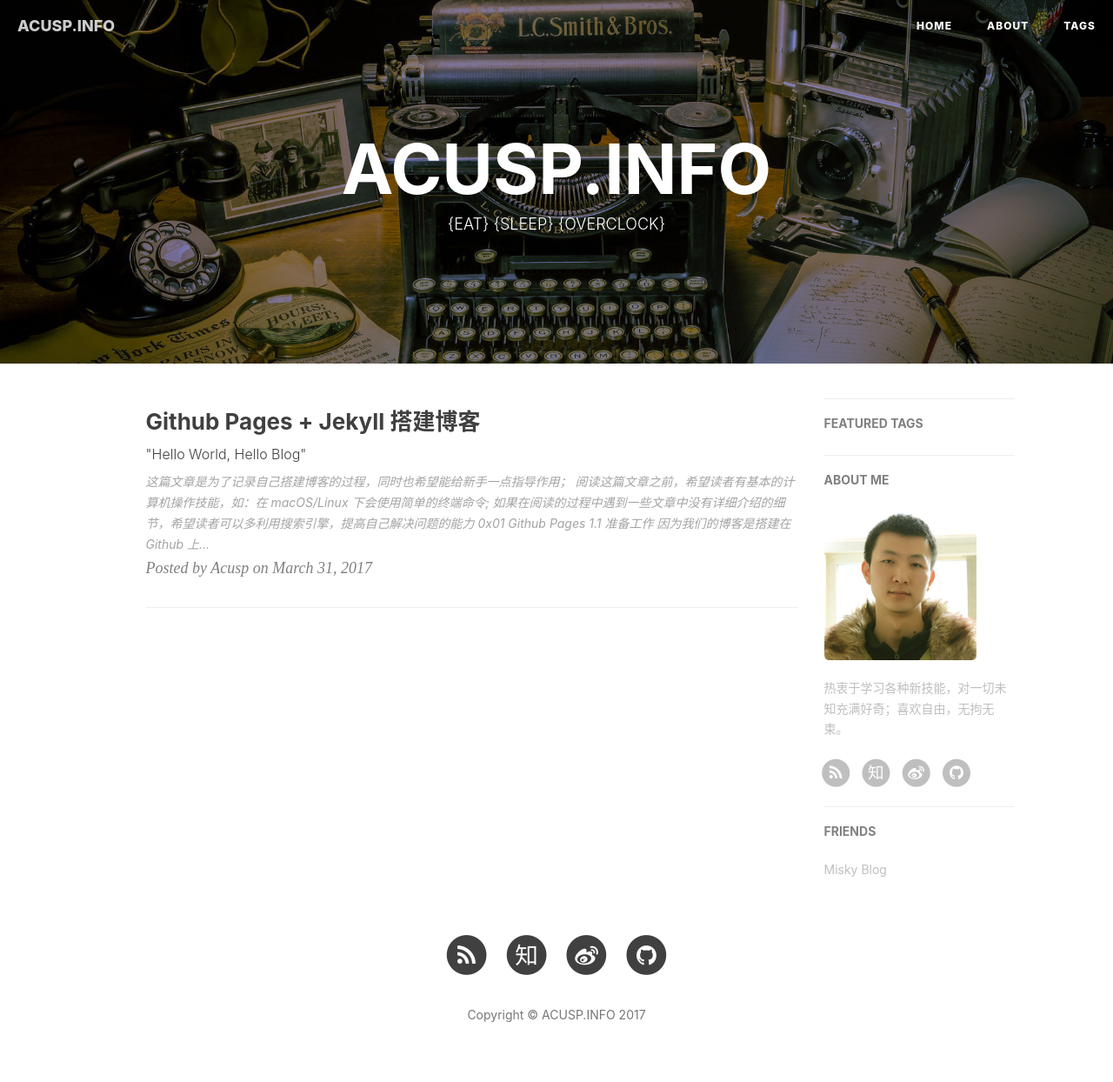
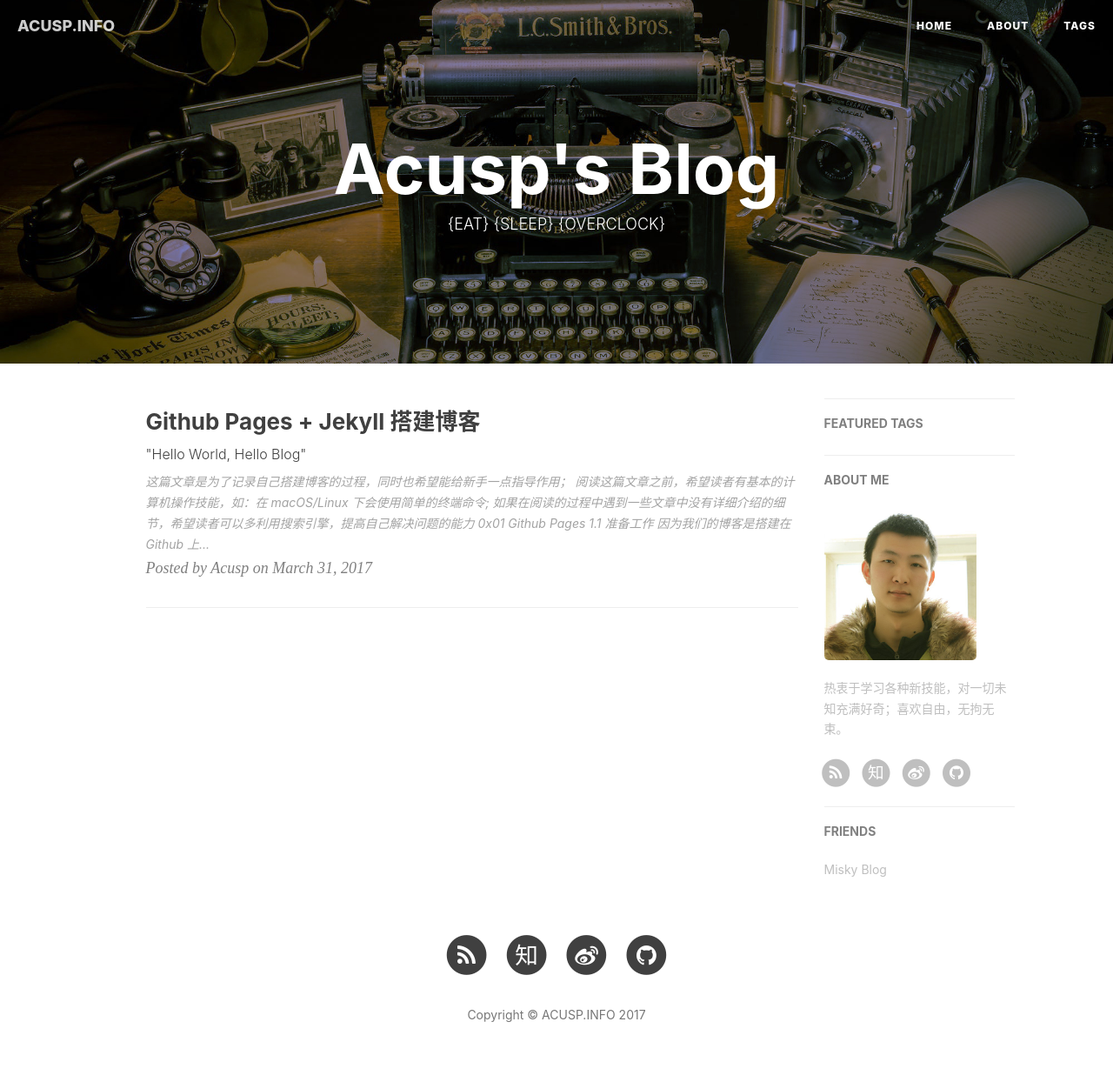
Before and after one commit to acusp/AC-Blog, a Jekyll site: the page built from index.html, in a window 1280 px wide. Shown: the whole page at 87% size. Built offline with Jekyll 4.4.1, drawn with Linux system fonts in a browser that asks for light colours; nearby versions of some CDN libraries; the list of posts is cut into pages by our own code; comment, search, counter and statistics services are not loaded.

Commit message:
Maintain | Update index.html
Signed-off-by: acusp <acusp.xu@gmail.com>

```diff
--- a/_config.yml
+++ b/_config.yml
@@ -1,5 +1,6 @@
 # Site settings
 title: ACUSP.INFO
+BLOGtitle: Acusp's Blog
 SEOTitle: 歧点 | Acusp's Blog
 header-img: img/home-bg.jpg
 email: acusp.xu@gmail.com
--- a/_layouts/page.html
+++ b/_layouts/page.html
@@ -8,7 +8,7 @@
         <div class="row">
             <div class="col-lg-8 col-lg-offset-2 col-md-10 col-md-offset-1 ">
                 <div class="site-heading">
-                    <h1>{% if page.title %}{{ page.title }}{% else %}{{ site.title }}{% endif %}</h1>
+                    <h1>{% if page.title %}{{ page.title }}{% else %}{{ site.BLOGtitle }}{% endif %}</h1>
                     <!--<hr class="small">-->
                     <span class="subheading">{{ page.description }}</span>
                 </div>
--- a/about.html
+++ b/about.html
@@ -66,6 +66,8 @@
     </blockquote>
 
     <p style="text-align:center;">
+        To follow the path:<br \>
+
         look to the master,<br \>
         <br \>
         follow the master,<br \>
```
